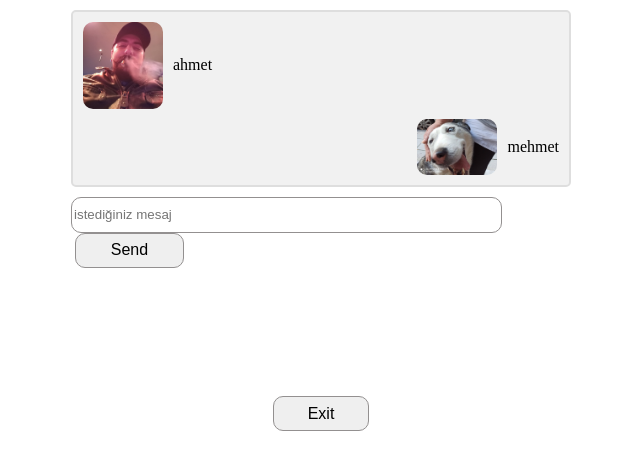
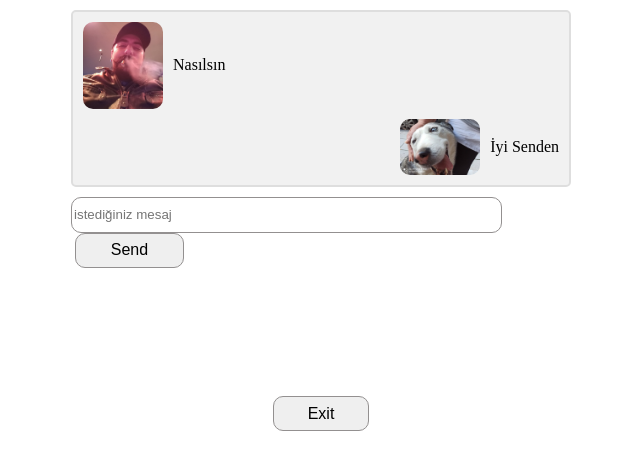
Before and after one commit to Cansinyrkl/chat-friend, a React (Create React App) app: page /chat in a window 1280 px wide. Shown: the top 470 px of the page, without its empty margins (319-959 px from the left). Built offline with nearby package versions, Linux system fonts and the light colour scheme.

Commit message:
message changed

```diff
--- a/src/login/Login.js
+++ b/src/login/Login.js
@@ -1,7 +1,7 @@
 import React, { useContext, useState } from "react";
 import { useNavigate } from "react-router-dom";
 import { UserContext } from "../store/context/UserContext";
-import { removeUserInfo, setUserInfo } from "../utils/Helpers";
+import { setUserInfo } from "../utils/Helpers";
 import "./Index.css";
 const Login = () => {
   const navigate = useNavigate();
--- a/src/store/context/ChatContext.js
+++ b/src/store/context/ChatContext.js
@@ -4,8 +4,8 @@ export const ChatContext = createContext(null);
 
 export function ChatContextProvider({ children }) {
   const [chat, setChat] = useState([
-    { id: uuid(), chatId: 1, sendTheMessage: "ahmet" },
-    { id: uuid(), chatId: 2, sendTheMessage: "mehmet" },
+    { id: uuid(), chatId: 1, sendTheMessage: "Nasılsın" },
+    { id: uuid(), chatId: 2, sendTheMessage: "İyi Senden" },
   ]);
   return (
     <ChatContext.Provider value={[chat, setChat]}>
```
